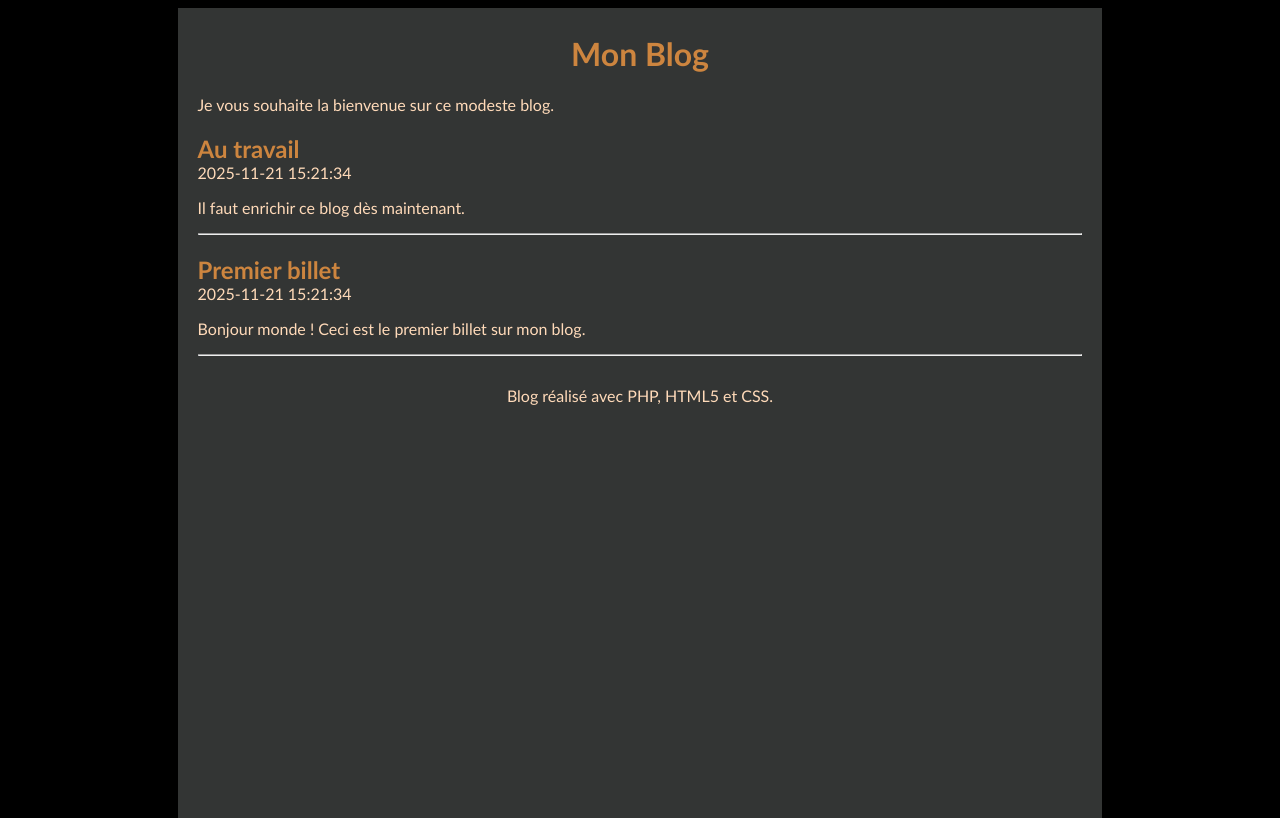
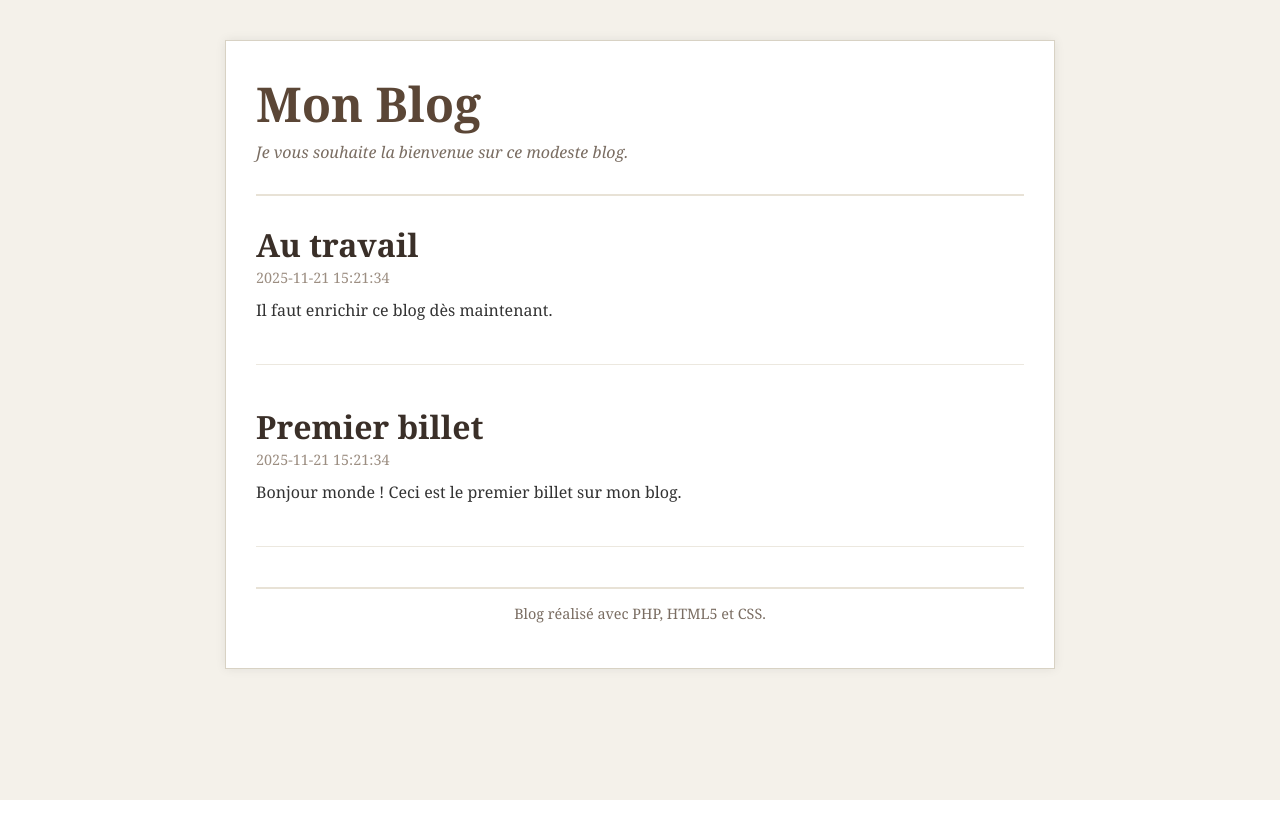
Before and after one commit to ahmadounatae/MonBlog, a PHP site: page / in a window 1280 px wide. Run offline with PHP 8.4, Linux system fonts and the light colour scheme; data comes from the database, SQL or seed files in the repository.

Commit message:
Ajout du gabarit

```diff
--- /dev/null
+++ b/gabarit.php
@@ -0,0 +1,22 @@
+<!doctype html>
+<html lang="fr">
+    <head>
+        <meta charset="UTF-8" />
+        <link rel="stylesheet" href="style.css" />
+        <title><?= $titre ?></title> <!-- Élément spécifique -->
+    </head>
+    <body>
+        <div id="global">
+            <header>
+                <a href="index.php"><h1 id="titreBlog">Mon Blog</h1></a>
+                <p>Je vous souhaite la bienvenue sur ce modeste blog.</p>
+            </header>
+            <div id="contenu">
+                <?= $contenu ?> <!-- Élément spécifique -->
+            </div>
+            <footer id="piedBlog"> Blog
+                réalisé avec PHP, HTML5 et CSS.
+            </footer>
+        </div> <!-- #global -->
+    </body>
+</html>
--- a/style.css
+++ b/style.css
@@ -1,52 +1,90 @@
-/* Pour pouvoir utiliser une hauteur (height) ou une hauteur minimale
-   (min-height) sur un bloc, il faut que son parent direct ait lui-même une
-   hauteur déterminée (donc toute valeur de height sauf "auto": hauteur en
-   pixels, em, autres unités...).
-   Si la hauteur du parent est en pourcentage, elle se réfère alors à la
-   hauteur du «grand-père», et ainsi de suite.
-   Pour pouvoir utiliser un "min-height: 100%" sur div#global, il nous faut:
-   - un parent (body) en "height: 100%";
-   - le parent de body également en "height: 100%". */
+/* Reset & base */
 html, body {
-    height: 100%;
+    margin: 0;
+    padding: 0;
+    background: #f4f1ea;
+    font-family: Georgia, serif;
+    color: #333;
 }
 
-body {
-    color: peachpuff;
-    background: black;
-    font-family: 'Futura-Medium', 'Futura', 'Trebuchet MS', sans-serif;
+#global {
+    width: 60%;
+    margin: 40px auto;
+    background: #ffffff;
+    padding: 30px;
+    border: 1px solid #d8d2c4;
+    box-shadow: 0 0 10px rgba(0,0,0,0.08);
 }
 
-h1 {
-    color: peru;
+header {
+    border-bottom: 2px solid #e8e2d6;
+    margin-bottom: 25px;
+    padding-bottom: 15px;
+}
+
+#titreBlog {
+    font-size: 3rem;
+    text-align: left;
+    margin: 0;
+    color: #5b4636;
+    text-decoration: none;   /* No underline on title link */
+}
+
+header p {
+    color: #7a6d62;
+    margin-top: 5px;
+    font-style: italic;
+}
+
+article {
+    margin-bottom: 40px;
+}
+
+article > header {
+    border: none;
+    padding: 0;
+    margin: 0 0 10px 0;
 }
 
 .titreBillet {
-    margin-bottom : 0px;
+    font-size: 2rem;
+    margin-bottom: 2px;
+    color: #3a2f28;
 }
 
-#global {
-    min-height: 100%;  /* Voir commentaire sur html et body plus haut */
-    background: #333534;
-    width: 70%;
-    margin: auto;	/* Permet de centrer la div */
-    text-align: justify;
-    padding: 5px 20px;
+time {
+    display: block;
+    margin-bottom: 10px;
+    font-size: 0.9rem;
+    color: #9c8e82;
 }
 
-#contenu {
-    margin-bottom : 30px;
+article p {
+    line-height: 1.7;
+    margin-top: 0;
 }
 
-#titreBlog, #piedBlog {
-    text-align: center;
+hr {
+    border: none;
+    border-bottom: 1px solid #ece8df;
+    margin: 40px 0;
 }
 
+#piedBlog {
+    text-align: center;
+    font-size: 0.9rem;
+    color: #7a6d62;
+    padding: 15px;
+    border-top: 2px solid #e8e2d6;
+}
+
+/* ----------- Hyperlink styling ----------- */
+
 a {
-  text-decoration: none;
+    color: #5b4636;
+    text-decoration: none;
 }
 
 a:hover {
-  text-decoration: underline;
-  color: peachpuff;
+    text-decoration: underline;
 }
--- a/vueAccueil.php
+++ b/vueAccueil.php
@@ -1,18 +1,5 @@
-<!doctype html>
-<html lang="fr">
-    <head>
-        <meta charset="UTF-8" />
-        <link rel="stylesheet" href="style.css" />
-        <title>Mon Blog</title>
-    </head>
-    <body>
-        <div id="global">
-            <header>
-                <a href="index.php"><h1 id="titreBlog">Mon Blog</h1></a>
-                <p>Je vous souhaite la bienvenue sur ce modeste blog.</p>
-            </header>
-
-            <div id="contenu">
+<?php $titre = 'Mon Blog'; ?>
+<?php ob_start(); ?>
 <?php foreach ($billets as $billet): ?>
 <article>
 <header>
@@ -23,11 +10,5 @@
 </article>
 <hr />
 <?php endforeach; ?>
-            </div> <!-- #contenu -->
-
-            <footer id="piedBlog">
-                Blog réalisé avec PHP, HTML5 et CSS.
-            </footer>
-        </div> <!-- #global -->
-    </body>
-</html>
+<?php $contenu = ob_get_clean(); ?>
+<?php require 'gabarit.php'; ?>
```
Lines whose indentation alone changed are shown as unchanged.
